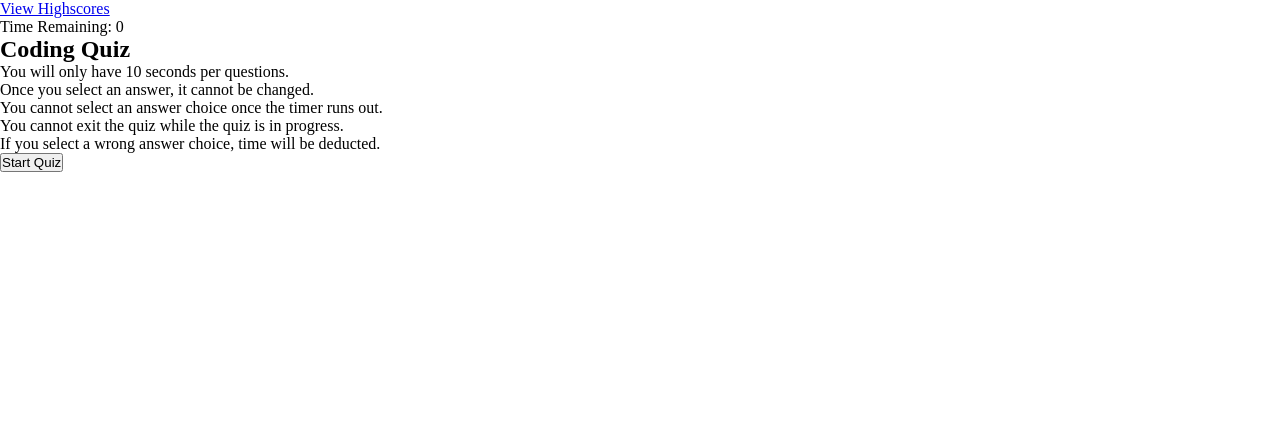
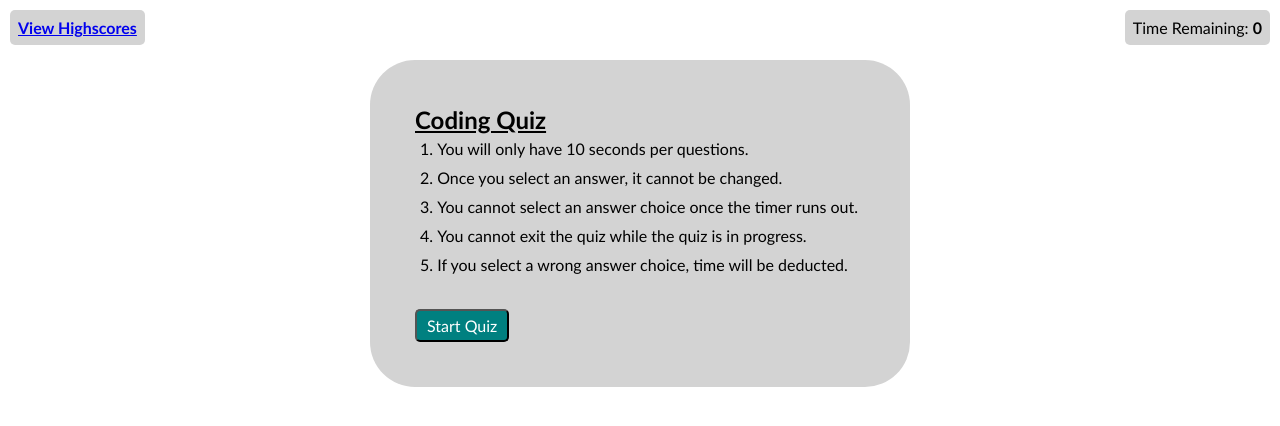
Before and after one commit to collin-mccarter/Code-Quiz, a plain HTML site: page index.html in a window 1280 px wide. Drawn offline with Linux system fonts and the light colour scheme.

Commit message:
more styling

```diff
--- a/Assets/style.css
+++ b/Assets/style.css
@@ -1,8 +1,72 @@
 * {
     margin: 0;
     padding: 0;
+    font-family: 'Gill Sans', 'Gill Sans MT', Calibri, 'Trebuchet MS', sans-serif;
 }
 
 .hide {
     display: none;
-  }
+}
+
+.scores {
+    position: fixed;
+    top: 10px;
+    left: 10px;
+    color: black;
+    background-color: lightgrey;
+    border-radius: 5px;
+    padding: 8px;
+    font-weight: bold;
+}
+
+.timer {
+    position: fixed;
+    top: 10px;
+    right: 10px;
+    background-color: lightgrey;
+    border-radius: 5px;
+    padding: 8px;
+}
+
+#time {
+    font-weight: bold;
+}
+
+.content {
+  margin: 60px auto 0 auto;
+  max-width: 450px;
+  background-color: lightgray;
+  padding: 45px;
+  border-radius: 45px;
+
+}
+
+.content h1 {
+    text-decoration: underline;
+}
+
+li {
+  padding: 5px;
+  list-style: decimal inside none;
+}
+
+button {
+    margin-top: 30px;
+    font-size: 100%;
+    background-color: teal;
+    border-radius: 5px;
+    padding: 5px 10px;
+    color: white;
+}
+
+.choices button {
+  display: block;
+}
+
+#feedback {
+    font-size: 200%;
+}
+
+#final-score {
+    font-weight: bold;
+}
```
